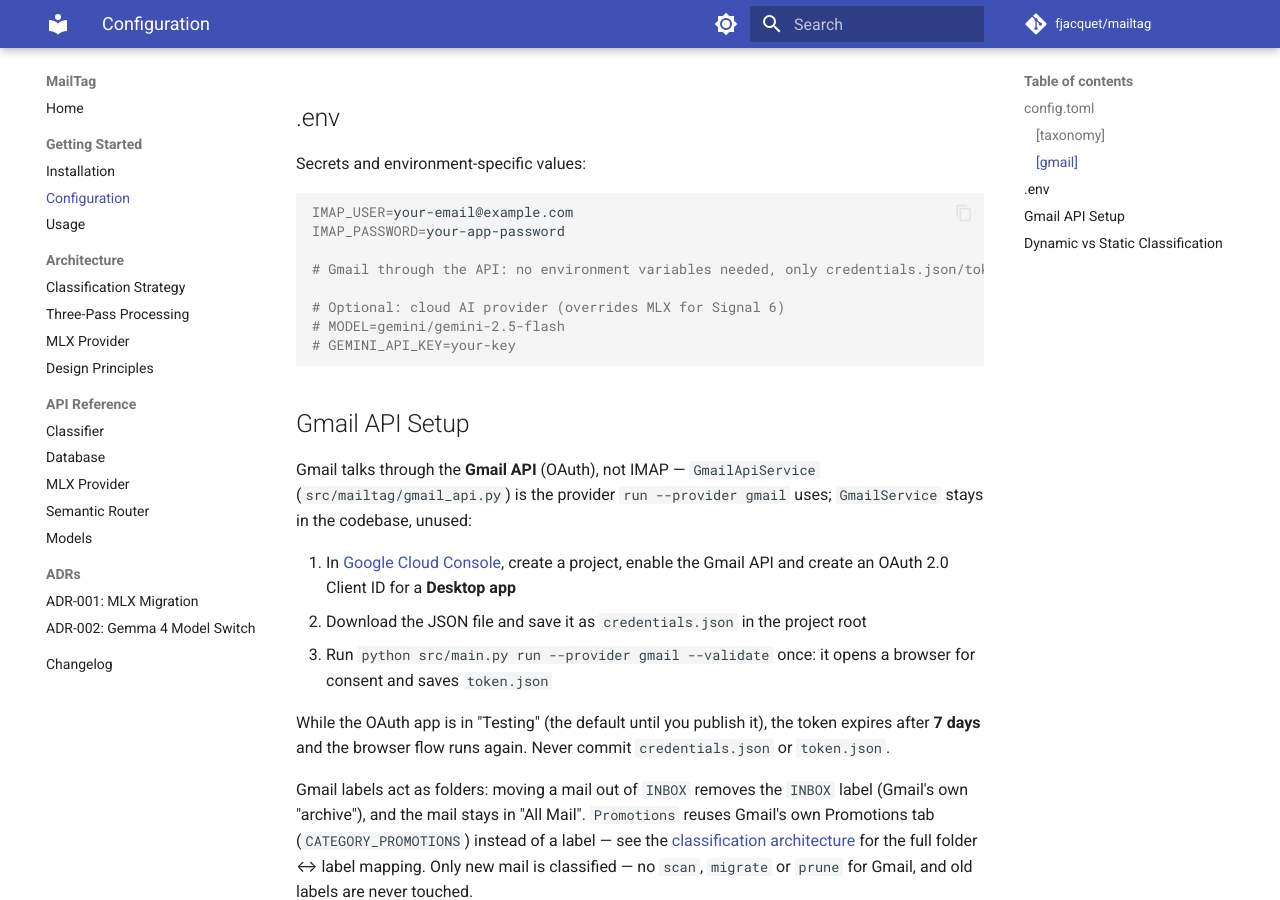
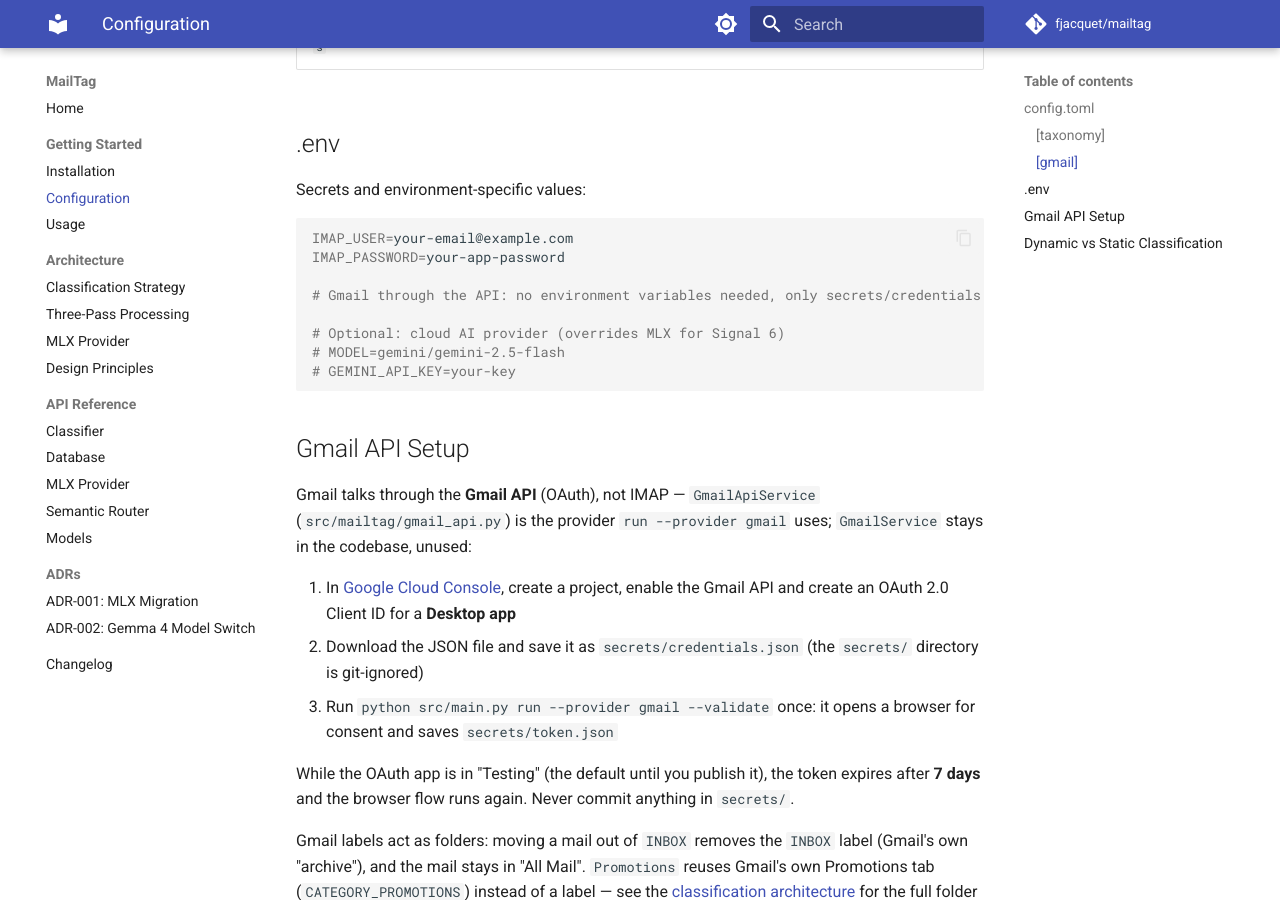
Before and after one commit to fjacquet/mailtag, an MkDocs documentation site: the page built from docs-site/getting-started/configuration.md, in a window 1280 px wide and 900 px high, scrolled down 2486 px. Built offline with MkDocs 1.6.1 and Material for MkDocs 9.7.7, drawn with Linux system fonts in a browser that asks for light colours; comment, search, counter and statistics services are not loaded; some of the changed text lies outside the part shown.

Commit message:
chore: keep the Gmail OAuth files in a git-ignored secrets/ directory
Co-Authored-By: Claude Opus 5.5 <noreply@anthropic.com>
Claude-Session: https://claude.ai/code/session_01UhWHGNw3cmgF8EUkdP8sCp

```diff
--- a/config.docker.toml
+++ b/config.docker.toml
@@ -26,8 +26,8 @@ user = "${IMAP_USER}"
 password = "${IMAP_PASSWORD}"
 
 [gmail]
-credentials_file = "credentials.json"
-token_file = "token.json"
+credentials_file = "secrets/credentials.json"
+token_file = "secrets/token.json"
 
 [fast_parse]
 batch_size = 500
--- a/config.toml
+++ b/config.toml
@@ -34,9 +34,9 @@ password = "${IMAP_PASSWORD}"
 
 [gmail]
 # Gmail through the API (docs/superpowers/specs/2026-09-28-gmail-api-taxonomy-design.md).
-# OAuth desktop client: credentials.json + token.json (first run opens the browser).
-credentials_file = "credentials.json"
-token_file = "token.json"
+# OAuth desktop client: secrets/credentials.json + secrets/token.json (first run opens the browser).
+credentials_file = "secrets/credentials.json"
+token_file = "secrets/token.json"
 # This account's own pending-archive file, junk label and folder cache (never overwrite
 # Infomaniak's data/imap_folders.json; the Gmail sweep never treats Infomaniak's mail as orphans).
 pending_archive_file = "db/pending_archive_gmail.json"
--- a/docs-site/getting-started/configuration.md
+++ b/docs-site/getting-started/configuration.md
@@ -23,8 +23,8 @@ user = "${IMAP_USER}"
 password = "${IMAP_PASSWORD}"
 
 [gmail]
-credentials_file = "credentials.json"
-token_file = "token.json"
+credentials_file = "secrets/credentials.json"
+token_file = "secrets/token.json"
 pending_archive_file = "db/pending_archive_gmail.json"
 folder_cache_file = "data/gmail_labels.json"
 junk_folder_name = "SPAM"
@@ -79,7 +79,7 @@ file = "mailtag.log"
 ### `[gmail]`
 
 Gmail runs through the **Gmail API** (OAuth), not IMAP: `credentials_file` and `token_file` point to the
-OAuth desktop client (`credentials.json`) and the saved user token (`token.json`).
+OAuth desktop client (`secrets/credentials.json`) and the saved user token (`secrets/token.json`).
 
 | Key | Meaning |
 |-----|---------|
@@ -98,7 +98,7 @@ Secrets and environment-specific values:
 IMAP_USER=your-email@example.com
 IMAP_PASSWORD=your-app-password
 
-# Gmail through the API: no environment variables needed, only credentials.json/token.json (below)
+# Gmail through the API: no environment variables needed, only secrets/credentials.json and secrets/token.json (below)
 
 # Optional: cloud AI provider (overrides MLX for Signal 6)
 # MODEL=gemini/gemini-2.5-flash
@@ -112,12 +112,12 @@ is the provider `run --provider gmail` uses; `GmailService` stays in the codebas
 
 1. In [Google Cloud Console](https://console.cloud.google.com/), create a project, enable the Gmail API and
    create an OAuth 2.0 Client ID for a **Desktop app**
-2. Download the JSON file and save it as `credentials.json` in the project root
+2. Download the JSON file and save it as `secrets/credentials.json` (the `secrets/` directory is git-ignored)
 3. Run `python src/main.py run --provider gmail --validate` once: it opens a browser for consent and saves
-   `token.json`
+   `secrets/token.json`
 
 While the OAuth app is in "Testing" (the default until you publish it), the token expires after **7 days**
-and the browser flow runs again. Never commit `credentials.json` or `token.json`.
+and the browser flow runs again. Never commit anything in `secrets/`.
 
 Gmail labels act as folders: moving a mail out of `INBOX` removes the `INBOX` label (Gmail's own "archive"),
 and the mail stays in "All Mail". `Promotions` reuses Gmail's own Promotions tab (`CATEGORY_PROMOTIONS`)
```
Also changed, not shown: CHANGELOG.md (+1 -0 lines), CLAUDE.md (+1 -1 lines), README.md (+2 -2 lines), 2 other files.
